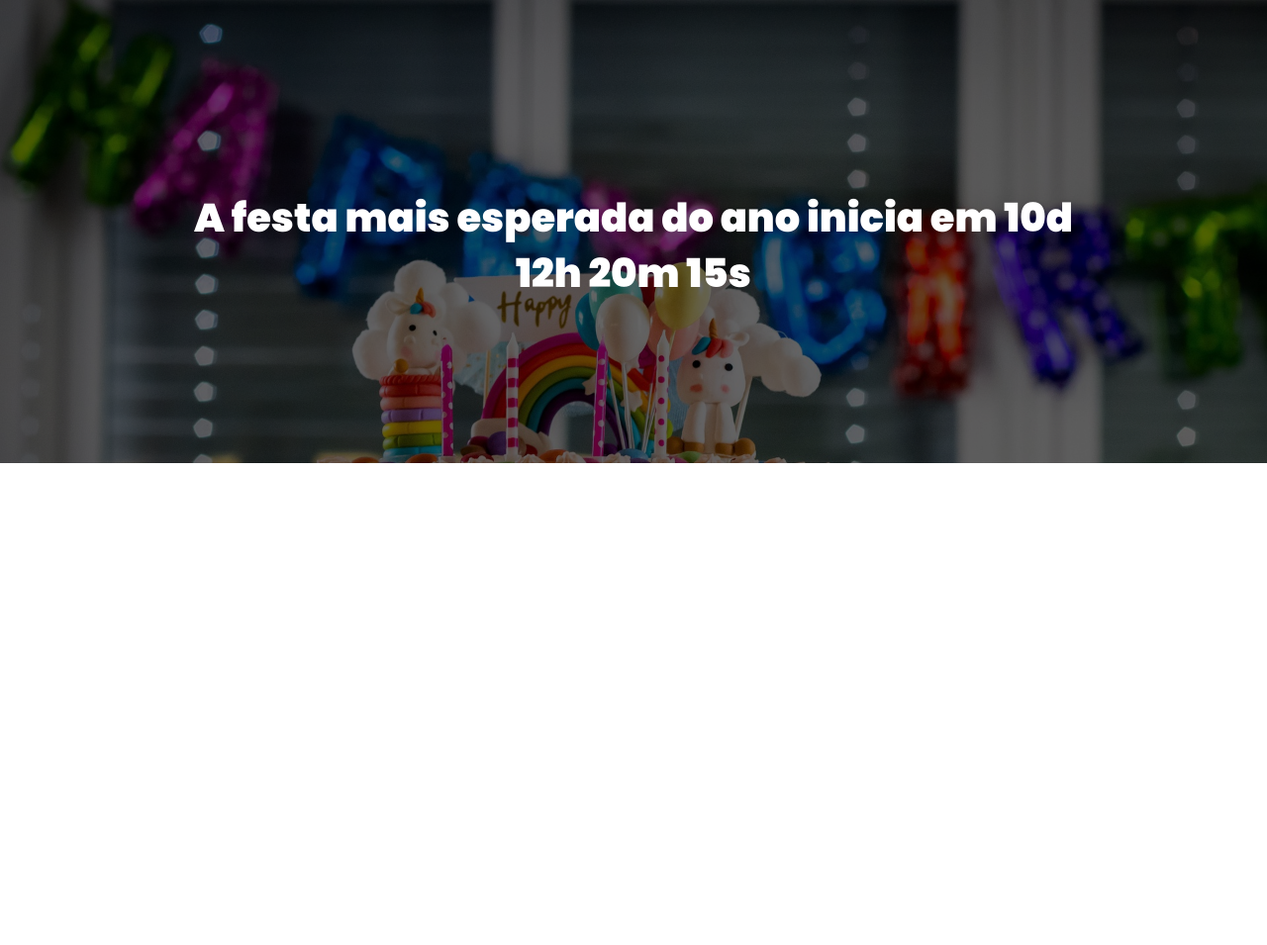
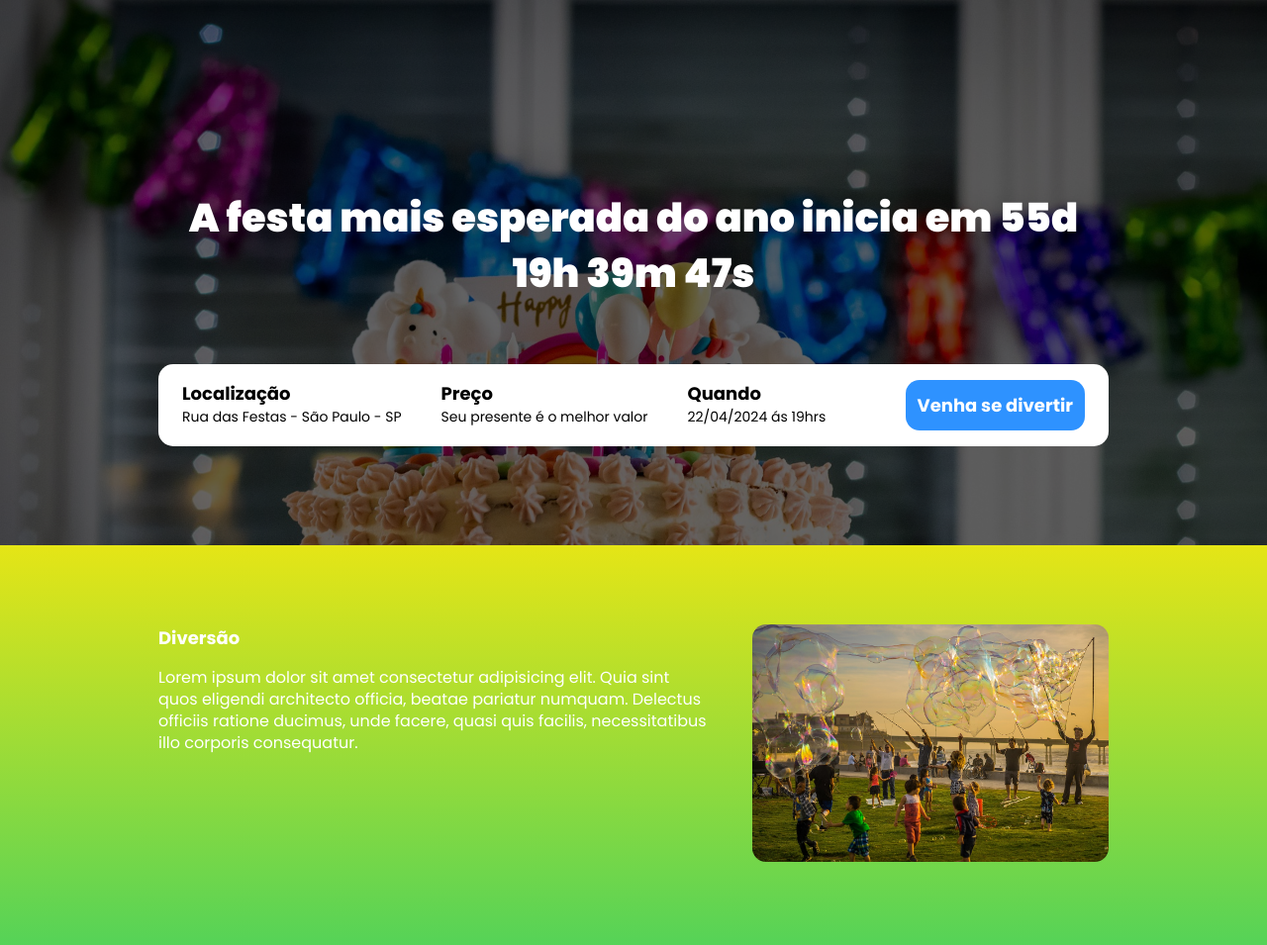
Before and after one commit to Bem-Eliezer/landingpage_niverM22, a website built with Parcel: page src/index.html in a window 1280 px wide. Shown: the top 955 px of the page at 99% size. Before the commit the page ends 800 px from the top, so only its background shows below. Built offline with nearby package versions, Linux system fonts and the light colour scheme.

Commit message:
criando a contagem regressiva

```diff
--- a/package.json
+++ b/package.json
@@ -2,16 +2,15 @@
   "name": "evento_niverm22",
   "version": "1.0.0",
   "description": "",
-  "main": "index.js",
   "scripts": {
     "dev": "parcel src/index.html src/styles/main.scss src/scripts/main.js",
+    "build": "parcel build src/index.html",
     "test": "echo \"Error: no test specified\" && exit 1"
   },
   "keywords": [],
   "author": "",
   "license": "ISC",
   "devDependencies": {
-    "@parcel/transformer-sass": "^2.11.0",
     "parcel": "^2.11.0"
   }
 }
--- a/src/index.html
+++ b/src/index.html
@@ -9,16 +9,68 @@
 	<link rel="preconnect" href="https://fonts.gstatic.com" crossorigin>
 	<link href="https://fonts.googleapis.com/css2?family=Poppins:wght@400;700;900&display=swap" rel="stylesheet">
 	<link rel="stylesheet" href="styles/main.scss">
+	<link rel="stylesheet" href="https://unpkg.com/aos@next/dist/aos.css" />
 </head>
 <body>
 	<header class="hero">
 		<div class="container">
 			<p class="hero__text">
-				A festa mais esperada do ano inicia em 10d 12h 20m 15s
+				A festa mais esperada do ano inicia em <span id="contador"></span>
 			</p>
+			<div class="infos-bar">
+				<ul class="infos-bar__infos">
+					<li class="infos-bar__infos__item">
+						<b>Localização</b>
+						Rua das Festas - São Paulo - SP
+					</li>
+					<li class="infos-bar__infos__item">
+						<b>Preço</b>
+						Seu presente é o melhor valor
+					</li>
+					<li class="infos-bar__infos__item">
+						<b>Quando</b>
+						22/04/2024 ás 19hrs
+					</li>
+				</ul>
+				<a href="#" class="button button--primary">Venha se divertir</a>
+			</div>
 		</div>
 	</header>
+	<section class="event event--diversao" >
+		<div class="container" data-aos="fade-right">
+			<div class="event__details">
+				<h2 class="event__details__title">Diversão</h2>
+				<p class="event__details__description">
+					Lorem ipsum dolor sit amet consectetur adipisicing elit. Quia sint quos eligendi architecto officia, beatae pariatur numquam. Delectus officiis ratione ducimus, unde facere, quasi quis facilis, necessitatibus illo corporis consequatur.
+				</p>
+			</div>
+			<img class="event__image" src="./images/bolhas.jpg" alt="">
+		</div>
+	</section>
+	<section class="event event--aventura event--image-left" >
+		<div class="container" data-aos="fade-left">
+			<div class="event__details">
+				<h2 class="event__details__title">Aventura com amigos</h2>
+				<p class="event__details__description">
+					Lorem ipsum dolor sit amet consectetur adipisicing elit. Quia sint quos eligendi architecto officia, beatae pariatur numquam. Delectus officiis ratione ducimus, unde facere, quasi quis facilis, necessitatibus illo corporis consequatur.
+				</p>
+			</div>
+			<img class="event__image" src="./images/amigos.jpg" alt="">
+		</div>
+	</section>
+	<section class="event event--presentes">
+		<div class="container" data-aos="fade-right">
+			<div class="event__details">
+				<h2 class="event__details__title">Presentes</h2>
+				<p class="event__details__description">
+					Lorem ipsum dolor sit amet consectetur adipisicing elit. Quia sint quos eligendi architecto officia, beatae pariatur numquam. Delectus officiis ratione ducimus, unde facere, quasi quis facilis, necessitatibus illo corporis consequatur.
+				</p>
+			</div>
+			<img class="event__image" src="./images/presentes.jpg" alt="">
+		</div>
+	</section>
 
+	<script src="https://unpkg.com/aos@next/dist/aos.js"></script>
 	<script src="scripts/main.js"></script>
 </body>
 </html>
--- a/src/scripts/main.js
+++ b/src/scripts/main.js
@@ -1 +1,27 @@
-console.log("Ola Mundo")
+AOS.init();
+
+const dataDoEvento = new Date("Apr 22, 2024 19:00:00");
+const timeStampDoEvento = dataDoEvento.getTime();
+
+const contaAsHoras = setInterval(function() {
+	const agora = new Date();
+	const timeStampAtual = agora.getTime();
+
+	const distanciaAteOEvento = timeStampDoEvento - timeStampAtual;
+
+	const diasEmMs = 1000 * 60 * 60 * 24;
+	const horasEmMs = 1000 * 60 * 60;
+	const minutosEmMs = 1000 * 60;
+
+	const diasAteOEvento = Math.floor(distanciaAteOEvento / diasEmMs);
+	const horasAteOEvento = Math.floor((distanciaAteOEvento % diasEmMs) / horasEmMs);
+	const minutosAteOEvento = Math.floor((distanciaAteOEvento % horasEmMs) / minutosEmMs);
+	const segundosAteOEvento = Math.floor((distanciaAteOEvento % minutosEmMs) / 1000);
+
+	document.getElementById('contador').innerHTML = `${diasAteOEvento}d ${horasAteOEvento}h ${minutosAteOEvento}m ${segundosAteOEvento}s`
+
+	if (distanciaAteOEvento < 0 ) {
+		clearInterval(contaAsHoras);
+		document.getElementById('contador').innerHTML = `Evento finalizado`
+	}
+}, 1000);
--- /dev/null
+++ b/src/styles/_event.scss
@@ -0,0 +1,64 @@
+@use 'variables';
+
+.event {
+	padding: 80px 0;
+
+
+	&--diversao {
+		background-image: linear-gradient(variables.$yellow, variables.$green);
+	}
+
+	&--aventura {
+		background-image: linear-gradient(variables.$green, variables.$blue2, variables.$yellow);
+	}
+
+	&--presentes {
+		background-image: linear-gradient(variables.$yellow, variables.$blue2, variables.$pink);
+	}
+
+	&--image-left {
+		.container {
+			flex-direction: row-reverse;
+		}
+	}
+
+	.container {
+		display: flex;
+		gap: 40px;
+	}
+
+	&__image {
+		max-width: 360px;
+		border-radius: 14px;
+	}
+
+	&__details {
+
+		&__title {
+			font-size: 18px;
+			font-weight: bold;
+			margin-bottom: 16px;
+		}
+
+		&__description {
+			line-height: 22px;
+		}
+	}
+
+	@media (max-width: 640px) {
+		text-align: center;
+
+		.container {
+			display: block;
+		}
+
+		&__image {
+			width: 100%;
+		}
+
+		&__details {
+			margin-right: 0;
+			margin-bottom: 16px;
+		}
+	}
+}
--- a/src/styles/_hero.scss
+++ b/src/styles/_hero.scss
@@ -1,3 +1,5 @@
+@use 'variables';
+
 .hero {
 	padding-top: 64px;
 	padding-bottom: 100px;
@@ -5,6 +7,7 @@
 	background-repeat: no-repeat;
 	background-size: cover;
 	position: relative;
+
 
 	.container {
 		position: relative;
@@ -16,7 +19,7 @@
 		left: 0;
 		width: 100%;
 		height: 100%;
-		background-color: #000;
+		background-color: variables.$secondaryTextColor;
 		content: '';
 		opacity: 0.6;
 	}
--- /dev/null
+++ b/src/styles/_variables.scss
@@ -0,0 +1,8 @@
+$textColor: #fff;
+$secondaryTextColor: #000;
+
+$blue1: #007affd1;
+$blue2: #16e5c2;
+$yellow: #e5e516;
+$green: #07be07ad;
+$pink: rgb(255, 198, 207);
--- /dev/null
+++ b/src/styles/components/_buttons.scss
@@ -0,0 +1,27 @@
+@use '../variables';
+
+.button {
+	padding: 12px;
+	font-size: 18px;
+	font-weight: bold;
+	text-decoration: none;
+	text-align: center;
+	white-space: nowrap;
+	border-radius: 14px;
+
+	&--primary {
+		color: variables.$textColor;
+		background-color: variables.$blue1;
+	}
+
+	@media (max-width: 1024px) {
+		display: flex;
+		align-items: center;
+	}
+
+	@media (max-width: 640px) {
+		display: block;
+		width: 100%;
+	}
+
+}
--- /dev/null
+++ b/src/styles/components/_infos_bar.scss
@@ -0,0 +1,43 @@
+@use '../variables';
+
+.infos-bar {
+	padding: 16px 24px;
+	background-color: variables.$textColor;
+	border-radius: 15px;
+	display: flex;
+	justify-content: space-between;
+
+	&__infos {
+		display: flex;
+		gap: 40px;
+
+		&__item {
+			font-size: 14px;
+			color: variables.$secondaryTextColor;
+
+			b {
+				color: variables.$secondaryTextColor;
+				font-size: 18px;
+				display: block;
+			}
+		}
+	}
+
+	@media (max-width: 640px) {
+		display: block;
+
+		&__infos {
+			display: block;
+
+			&__item {
+				margin-bottom: 24px;
+			}
+		}
+	}
+
+	@media (max-width: 1024px) {
+		&__infos {
+			gap: 16px;
+		}
+	}
+}
--- a/src/styles/main.scss
+++ b/src/styles/main.scss
@@ -1,4 +1,8 @@
 @use 'hero';
+@use 'components/infos_bar';
+@use './components/buttons';
+@use 'event';
+@use 'variables';
 
 * {
 	margin: 0;
@@ -6,6 +10,7 @@
 	box-sizing: border-box;
 	font-family: Poppins, sans-serif;
 	color: #fff;
+	list-style: none;
 }
 
 .container {
@@ -15,9 +20,13 @@
 
 	@media (max-width: 640px) {
 		max-width: 80%;
+		width: 100%;
+
 	}
 
 	@media (max-width: 1024px) {
 		max-width: 90%;
+		width: 100%;
+
 	}
 }
```
Also changed, not shown: 1 other file.
